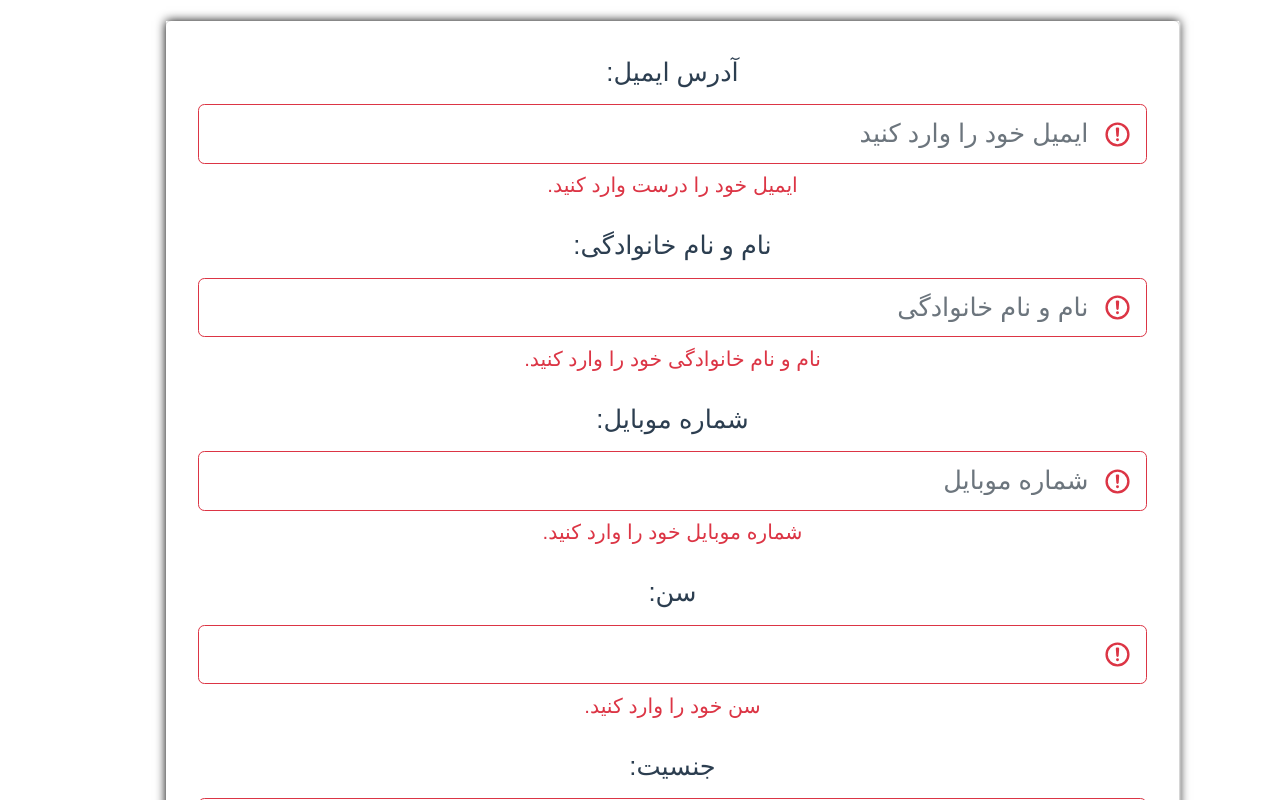
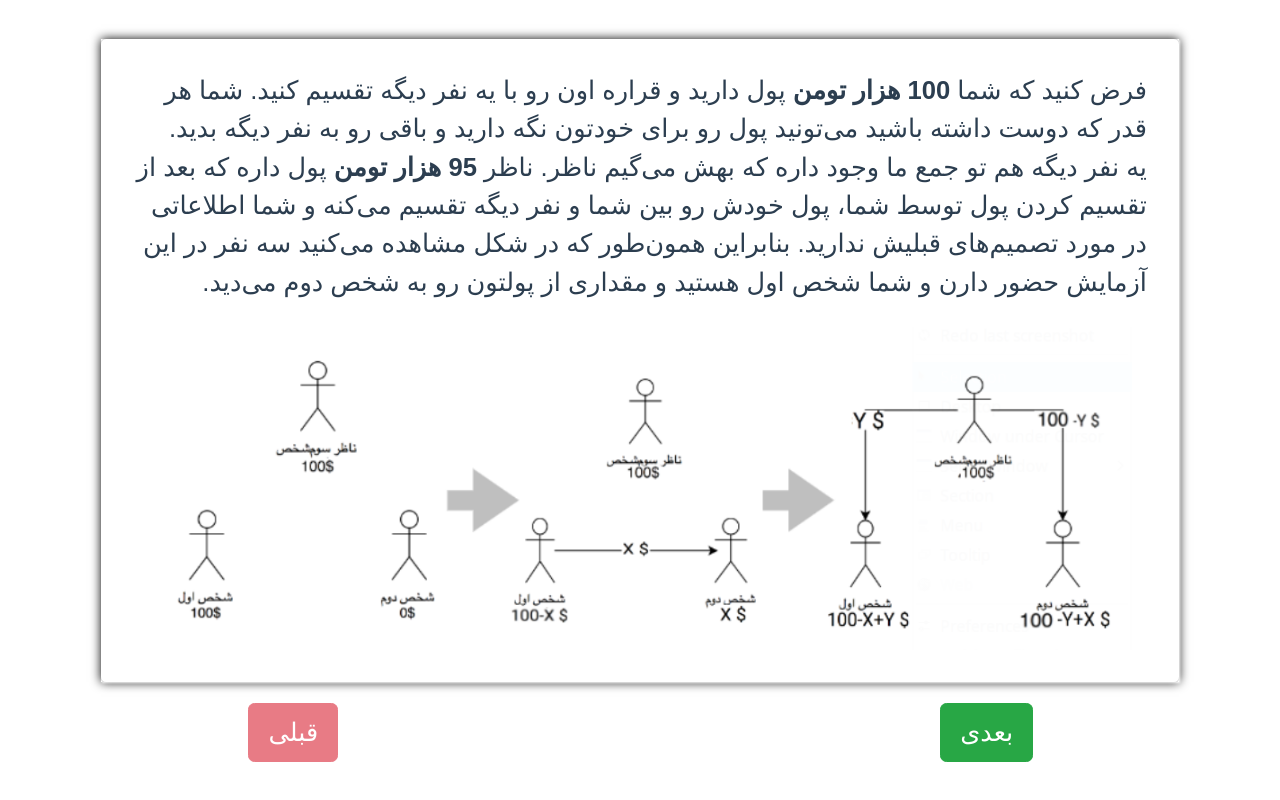
Before and after one commit to aliir74/cognitive-experiment-website, a Vue app: page /#/ in a window 1280 px wide. Shown: the top 800 px of the page. Built offline with nearby package versions, Linux system fonts and the light colour scheme; a web font is replaced by a local one.

Commit message:
Fix spinner position

```diff
--- a/src/views/Home.vue
+++ b/src/views/Home.vue
@@ -1,14 +1,13 @@
 <template>
-  <b-container class="vw-100" >
-
+  <b-container>
+    <b-row style="position:absolute; z-index: 10; right: 50%; top: 50%;" v-show="spinner" >
+            <div class="text-center" align-v="center">
+              <b-spinner style="margin: auto;" type="grow" label="Loading..."></b-spinner>
+            </div>
+    </b-row>
     <b-row class="vh-100 text-center" align-v="center">
       <b-col class="col-md-12 col-sm-12" >
         <b-row  class="vh-70" style="min-height: 70vh !important; margin-top: 20px;">
-          <b-col style="position:absolute; z-index: 10; min-height: 70vh;" v-show="spinner" >
-            <div style="min-height: 100vh;" class="text-center" align-v="center">
-              <b-spinner style="margin: 50vh !important;" type="grow" label="Loading..."></b-spinner>
-            </div>
-          </b-col>
           <b-col>
             <b-modal id="modal-1" title="راهنما" hide-footer hide-header>
               <Explain v-bind:msg="explain_msg.replace('{0}', god_value)"/>
@@ -37,7 +36,6 @@
             <IRI v-show="step == 4+3*god_numbers.length" v-bind:msg="iri_msg" :value.sync="iri_value"></IRI>
             <Explain :show_image="false" :msg="thankyou_msg" v-show="step === 5+3*god_numbers.length"></Explain>
           </b-col>
-          <b-col cols="1"></b-col>
         </b-row>
         <b-row class="vh-50" style="margin: 20px;">
           <b-col>
@@ -125,7 +123,7 @@ export default {
       },
       step_presence: [0, 0, 0, 0, 0, 0, 0, 0, 0, 0, 0, 0, 0, 0, 0, 0, 0, 0, 0, 0, 0, 0, 0, 0, 0, 0, 0, 0, 0, 0, 0, 0, 0, 0, 0],
       help: 0,
-      step: 0,
+      step: 1,
       step_time: [-1, -1, -1, -1, -1, -1, -1, -1, -1, -1, -1, -1, -1, -1, -1, -1, -1, -1, -1, -1, -1, -1, -1, -1, -1, -1, -1, -1, -1, -1, -1, -1, -1, -1, -1],
       next_text: 'بعدی',
       email_reg: /^(([^<>()[\]\\.,;:\s@"]+(\.[^<>()[\]\\.,;:\s@"]+)*)|(".+"))@((\[[0-9]{1,3}\.[0-9]{1,3}\.[0-9]{1,3}\.[0-9]{1,3}])|(([a-zA-Z\-0-9]+\.)+[a-zA-Z]{2,24}))$/
```
